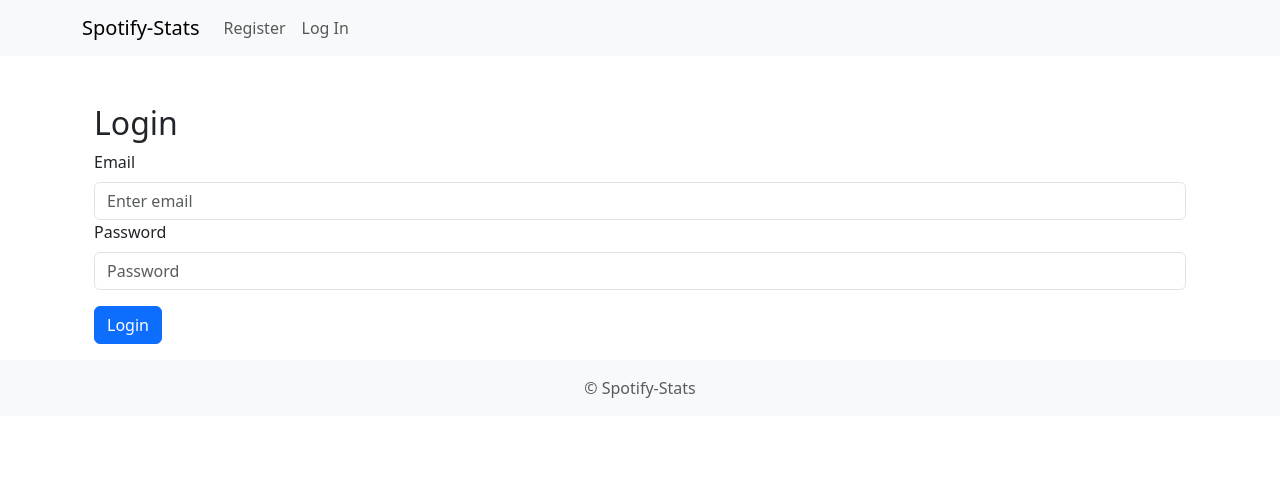
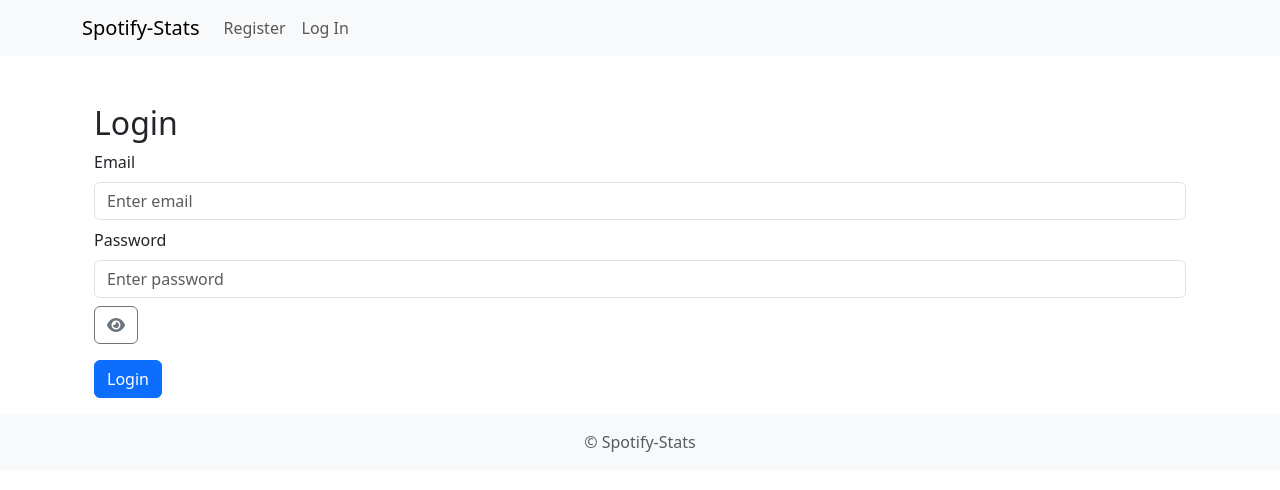
Before and after one commit to Yash-Agrawal10/spotify-stats, a React (Vite) app in the folder frontend/: page /login in a window 1280 px wide. Shown: the top 490 px of the page. Built offline with nearby package versions, Linux system fonts and the light colour scheme.

Commit message:
clean up and style

```diff
--- a/frontend/src/app/state/localStorage.tsx
+++ b/frontend/src/app/state/sessionStorage.tsx
@@ -3,11 +3,11 @@
     value: value,
     timestamp: new Date().getTime(),
   };
-  localStorage.setItem(key, JSON.stringify(item));
+  sessionStorage.setItem(key, JSON.stringify(item));
 };
 
 export const loadData = (key: string) => {
-  const item = localStorage.getItem(key);
+  const item = sessionStorage.getItem(key);
   if (!item) {
     return null;
   }
@@ -17,23 +17,23 @@
 };
 
 export const removeData = (key: string) => {
-  localStorage.removeItem(key);
+  sessionStorage.removeItem(key);
 };
 
 export const cleanUpData = (duration_ms: number) => {
   const now = new Date().getTime();
-  for (var i = 0; i < localStorage.length; i++) {
-    const key = localStorage.key(i);
+  for (var i = 0; i < sessionStorage.length; i++) {
+    const key = sessionStorage.key(i);
     if (!key) continue;
-    const item = localStorage.getItem(key);
+    const item = sessionStorage.getItem(key);
     if (!item) continue;
     const parsedItem = JSON.parse(item);
     if (now - parsedItem.timestamp > duration_ms) {
-      localStorage.removeItem(key);
+      sessionStorage.removeItem(key);
     }
   }
 };
 
 export const clearData = () => {
-  localStorage.clear();
+  sessionStorage.clear();
 };
--- a/frontend/src/features/auth/LoginPage.tsx
+++ b/frontend/src/features/auth/LoginPage.tsx
@@ -3,16 +3,21 @@
 import { useAppDispatch, useAppSelector } from "../../app/state/hooks";
 import { loginUser } from "./authSlice";
 import { useNavigate } from "react-router-dom";
+import { FontAwesomeIcon } from "@fortawesome/react-fontawesome";
+import { faEye, faEyeSlash } from "@fortawesome/free-solid-svg-icons";
 
 const LoginPage: React.FC = () => {
   // Local state
   const [credentials, setCredentials] = useState({ email: "", password: "" });
+  const [showPassword, setShowPassword] = useState(false);
   const dispatch = useAppDispatch();
   const error = useAppSelector((state) => state.auth.error);
   const isLoggedIn = useAppSelector((state) => state.auth.isLoggedIn);
   const navigate = useNavigate();
 
   // Event handlers
+  const togglePassword = () => setShowPassword(!showPassword);
+
   const handleChange = (event: React.ChangeEvent<HTMLInputElement>) => {
     setCredentials({
       ...credentials,
@@ -37,7 +42,7 @@
     <Container className="mt-3">
       <h2>Login</h2>
       <Form onSubmit={handleSubmit}>
-        <Form.Group controlId="formBasicUsername">
+        <Form.Group className = "mt-2" controlId="formBasicUsername">
           <Form.Label>Email</Form.Label>
           <Form.Control
             name="email"
@@ -49,16 +54,24 @@
           />
         </Form.Group>
 
-        <Form.Group controlId="formBasicPassword">
+        <Form.Group className="mt-2" controlId="formBasicPassword">
           <Form.Label>Password</Form.Label>
           <Form.Control
             name="password"
-            type="password"
+            type={showPassword ? "text" : "password"}
             required
-            placeholder="Password"
+            placeholder="Enter password"
             value={credentials.password}
             onChange={handleChange}
           />
+          <Button
+            className="mt-2"
+            variant="outline-secondary"
+            onClick={togglePassword}
+            style={{ zIndex: 0 }}
+          >
+            <FontAwesomeIcon icon={showPassword ? faEyeSlash : faEye} />
+          </Button>
         </Form.Group>
 
         <Button className="mt-3 mb-3" variant="primary" type="submit">
--- a/frontend/src/features/auth/authSlice.tsx
+++ b/frontend/src/features/auth/authSlice.tsx
@@ -2,7 +2,7 @@
 import { RootState } from "../../app/state/store";
 import api from "../../app/api/api";
 import { isAxiosError } from "axios";
-import { saveData, loadData, removeData } from "../../app/state/localStorage";
+import { saveData, loadData, removeData } from "../../app/state/sessionStorage";
 
 // Interfaces
 interface LoginCredentials {
--- a/frontend/src/features/user/UserPage.tsx
+++ b/frontend/src/features/user/UserPage.tsx
@@ -5,7 +5,7 @@
 import { selectAuth } from "../auth/authSlice";
 import { selectUser } from "./userSlice";
 import { fetchUser } from "./userSlice";
-import { loadData } from "../../app/state/localStorage";
+import { loadData } from "../../app/state/sessionStorage";
 
 const UserPage: React.FC = () => {
   // Local state
--- a/frontend/src/features/user/userSlice.tsx
+++ b/frontend/src/features/user/userSlice.tsx
@@ -1,6 +1,6 @@
 import { createAsyncThunk, createSlice, PayloadAction } from "@reduxjs/toolkit";
 import api from "../../app/api/api";
-import { saveData, loadData } from "../../app/state/localStorage";
+import { saveData, loadData } from "../../app/state/sessionStorage";
 import { RootState } from "../../app/state/store";
 import { isAxiosError } from "axios";
 
```
Also changed, not shown: 1 other file (tests, documents, lock files or other folders).
